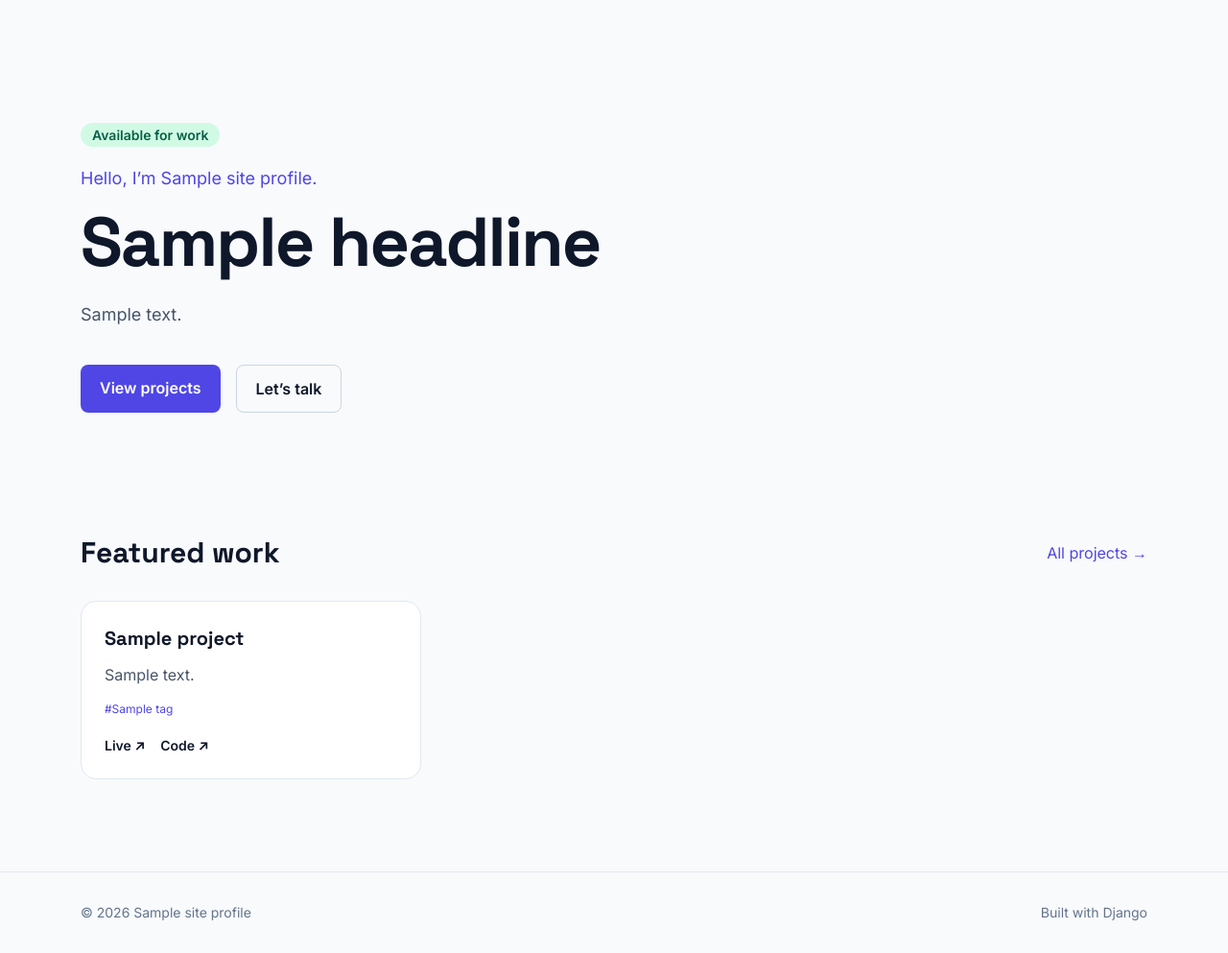
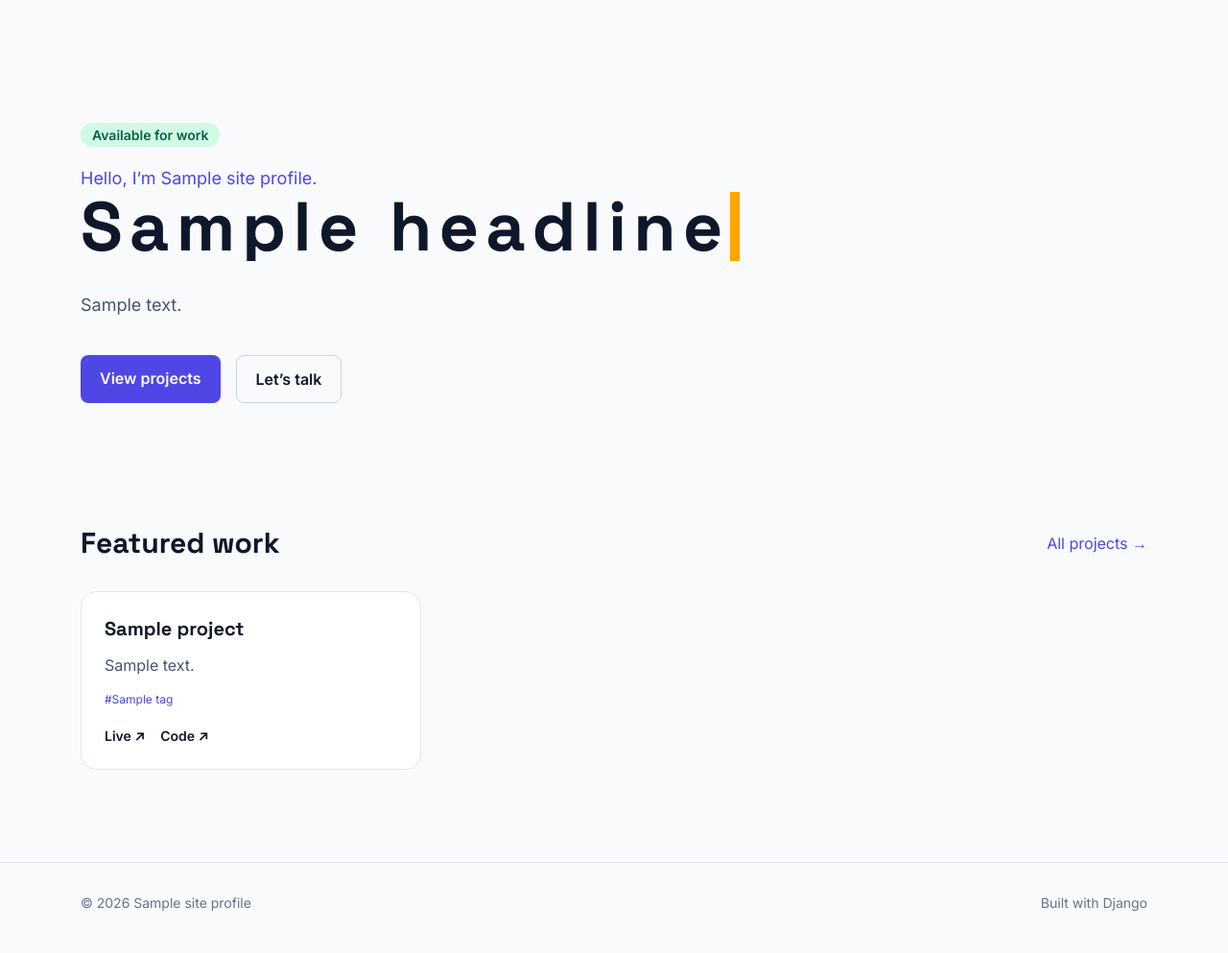
Before and after one commit to JeevaganesanM/Portfolio_07, a Django app: template templates/core/home.html in a window 1280 px wide. Shown: the part 63-1056 px from the top of the page at 96% size. After the commit the page ends 1012 px from the top, so only its background shows below. Run offline with Django 5.2, Linux system fonts and the light colour scheme; the template is opened without the code that fills it: most values are stand-ins (such as "Sample title", 1, 10 or a date in 2020); style sheets or scripts are compiled from the project's sources.

Commit message:
UI updated

```diff
--- a/static/js/animations.js
+++ b/static/js/animations.js
@@ -1 +1,9 @@
-document.querySelectorAll('[data-reveal]').forEach((el) => new IntersectionObserver(([entry], observer) => { if (entry.isIntersecting) { el.classList.add('is-visible'); observer.unobserve(el); } }).observe(el));
+document.querySelectorAll('[data-reveal]').forEach((el) => {
+  new IntersectionObserver(([entry]) => {
+    if (entry.isIntersecting) {
+      const type = el.dataset.reveal || 'fade';
+      el.classList.add(`reveal-${type}`);
+      observer.unobserve(el);
+    }
+  }).observe(el);
+});
--- a/static/src/input.css
+++ b/static/src/input.css
@@ -7,3 +7,71 @@
   .button-secondary { @apply inline-flex rounded-lg border border-slate-300 px-5 py-3 font-semibold transition hover:bg-slate-100 dark:border-slate-700 dark:hover:bg-slate-900; }
   .field { @apply block w-full rounded-lg border border-slate-300 bg-white px-3 py-2 text-slate-900 outline-none focus:border-indigo-500 focus:ring-2 focus:ring-indigo-200 dark:border-slate-700 dark:bg-slate-900 dark:text-white; }
 }
+
+@keyframes fade-in {
+  from { opacity: 0; transform: translateY(20px); }
+  to { opacity: 1; transform: translateY(0); }
+}
+@keyframes slide-in-left {
+  from { opacity: 0; transform: translateX(-20px); }
+  to { opacity: 1; transform: translateX(0); }
+}
+@keyframes slide-in-right {
+  from { opacity: 0; transform: translateX(20px); }
+  to { opacity: 1; transform: translateX(0); }
+}
+@keyframes pulse {
+  0% { transform: scale(1); }
+  50% { transform: scale(1.05); }
+  100% { transform: scale(1); }
+}
+
+.fade-in { animation: fade-in 0.6s ease-out forwards; }
+.slide-in-left { animation: slide-in-left 0.6s ease-out forwards; }
+.slide-in-right { animation: slide-in-right 0.6s ease-out forwards; }
+.pulse { animation: pulse 2s infinite; }
+.delay-100 { animation-delay: 100ms; }
+.delay-200 { animation-delay: 200ms; }
+.delay-300 { animation-delay: 300ms; }
+.delay-400 { animation-delay: 400ms; }
+.delay-500 { animation-delay: 500ms; }
+.reveal-fade { @apply fade-in; }
+.reveal-slide-left { @apply slide-in-left; }
+.reveal-slide-right { @apply slide-in-right; }
+
+@keyframes gradient-shift {
+  0% { background-position: 0% 50%; }
+  50% { background-position: 100% 50%; }
+  100% { background-position: 0% 50%; }
+}
+.bg-animate {
+  background-size: 200% 200%;
+  animation: gradient-shift 15s ease infinite;
+}
+
+@keyframes typing {
+  from { width: 0 }
+  to { width: 100% }
+}
+@keyframes blink-caret {
+  from, to { border-color: transparent }
+  50% { border-color: orange; }
+}
+.typing-effect {
+  overflow: hidden;
+  border-right: .15em solid orange;
+  white-space: nowrap;
+  margin: 0 auto;
+  letter-spacing: .1em;
+  animation:
+    typing 3.5s steps(40, end),
+    blink-caret .75s step-end infinite;
+}
+@keyframes float {
+  0% { transform: translateY(0px); }
+  50% { transform: translateY(-10px); }
+  100% { transform: translateY(0px); }
+}
+.float { animation: float 6s ease-in-out infinite; }
+.hover-tilt { transition: transform .3s; }
+.hover-tilt:hover { transform: rotateY(5deg) rotateX(-5deg); }
--- a/templates/base.html
+++ b/templates/base.html
@@ -4,12 +4,13 @@
         <meta name="viewport" content="width=device-width,initial-scale=1">
         <title>{% block title %}{{ site_profile.name|default:'Portfolio' }}{% endblock %}</title>
         <meta name="description" content="{{ site_profile.headline|default:'Personal portfolio' }}">
+        <link rel="icon" type="image/png" href="{% static 'images/icons/favicon.png' %}">
         <script>if(localStorage.theme==='dark'||(!('theme'in localStorage)&&matchMedia('(prefers-color-scheme:dark)').matches))document.documentElement.classList.add('dark')</script>
         <link rel="preconnect" href="https://fonts.googleapis.com">
         <link href="https://fonts.googleapis.com/css2?family=Inter:wght@400;500;600;700&family=Space+Grotesk:wght@500;700&display=swap" rel="stylesheet">
         <link rel="stylesheet" href="{% static 'css/output.css' %}">
     </head>
-    <body class="bg-slate-50 text-slate-900 dark:bg-slate-950 dark:text-slate-100">
+    <body class="bg-slate-50 text-slate-900 dark:bg-slate-950 dark:text-slate-100 bg-animate">
         <div class="min-h-screen flex flex-col">
             {% include 'components/navbar.html' %}
             <main class="flex-1">
--- a/templates/components/hire_me_badge.html
+++ b/templates/components/hire_me_badge.html
@@ -1 +1 @@
-<span class="rounded-full bg-emerald-100 px-3 py-1 text-sm font-semibold text-emerald-800">Available for work</span>
+<span class="rounded-full bg-emerald-100 px-3 py-1 text-sm font-semibold text-emerald-800 pulse float">Available for work</span>
--- a/templates/components/project_card.html
+++ b/templates/components/project_card.html
@@ -1 +1,17 @@
-<article class="overflow-hidden rounded-2xl border border-slate-200 bg-white p-6 transition hover:-translate-y-1 dark:border-slate-800 dark:bg-slate-900"><h3 class="font-display text-xl font-bold">{{ project.title }}</h3><p class="mt-3 text-slate-600 dark:text-slate-300">{{ project.summary }}</p><div class="mt-4 flex flex-wrap gap-2">{% for tag in project.tags %}<span class="text-xs text-indigo-600 dark:text-indigo-400">#{{ tag }}</span>{% endfor %}</div><div class="mt-5 flex gap-4 text-sm font-semibold">{% if project.live_url %}<a href="{{ project.live_url }}" target="_blank" rel="noreferrer">Live ↗</a>{% endif %}{% if project.source_url %}<a href="{{ project.source_url }}" target="_blank" rel="noreferrer">Code ↗</a>{% endif %}</div></article>
+<article class="overflow-hidden rounded-2xl border border-slate-200 bg-white p-6 transition hover:-translate-y-1 hover-tilt dark:border-slate-800 dark:bg-slate-900">
+    <h3 class="font-display text-xl font-bold">{{ project.title }}</h3>
+    <p class="mt-3 text-slate-600 dark:text-slate-300">{{ project.summary }}</p>
+    <div class="mt-4 flex flex-wrap gap-2">
+        {% for tag in project.tags %}
+            <span class="text-xs text-indigo-600 dark:text-indigo-400">#{{ tag }}</span>
+        {% endfor %}
+    </div>
+    <div class="mt-5 flex gap-4 text-sm font-semibold">
+        {% if project.live_url %}
+            <a href="{{ project.live_url }}" target="_blank" rel="noreferrer">Live ↗</a>
+        {% endif %}
+        {% if project.source_url %}
+            <a href="{{ project.source_url }}" target="_blank" rel="noreferrer">Code ↗</a>
+        {% endif %}
+    </div>
+</article>
--- a/templates/core/home.html
+++ b/templates/core/home.html
@@ -1 +1,29 @@
-{% extends 'base.html' %}{% block content %}<section class="mx-auto max-w-6xl px-5 py-24 md:py-32"><div class="max-w-3xl"><div class="mb-5">{% include 'components/hire_me_badge.html' %}</div><p class="text-lg text-indigo-600 dark:text-indigo-400">Hello, I’m {{ site_profile.name|default:'Jeeva' }}.</p><h1 class="mt-4 font-display text-5xl font-bold tracking-tight md:text-7xl">{{ site_profile.headline|default:'I build thoughtful digital experiences.' }}</h1><p class="mt-6 max-w-2xl text-lg leading-8 text-slate-600 dark:text-slate-300">{{ site_profile.bio|default:'A developer who turns ideas into fast, accessible, and delightful products.'|truncatewords:35 }}</p><div class="mt-9 flex gap-4"><a class="button" href="{% url 'projects:list' %}">View projects</a><a class="button-secondary" href="{% url 'contact:contact' %}">Let’s talk</a></div></div></section>{% if featured_projects %}<section class="mx-auto max-w-6xl px-5 pb-24"><div class="mb-8 flex items-center justify-between"><h2 class="font-display text-3xl font-bold">Featured work</h2><a href="{% url 'projects:list' %}" class="text-indigo-600">All projects →</a></div><div class="grid gap-6 md:grid-cols-3">{% for project in featured_projects %}{% include 'components/featured_project.html' %}{% endfor %}</div></section>{% endif %}{% endblock %}
+{% extends 'base.html' %}{% block content %}
+<section class="mx-auto max-w-6xl px-5 py-24 md:py-32 reveal-fade" data-reveal="fade">
+    <div class="max-w-3xl reveal-slide-left" data-reveal="slide-left">
+        <div class="mb-5">{% include 'components/hire_me_badge.html' %}</div>
+        <p class="text-lg text-indigo-600 dark:text-indigo-400">Hello, I’m {{ site_profile.name|default:'Jeeva' }}.</p>
+        <h1 class="mt-4 font-display text-5xl font-bold tracking-tight md:text-7xl inline-block typing-effect">{{ site_profile.headline|default:'I build thoughtful digital experiences.' }}</h1>
+        <p class="mt-6 max-w-2xl text-lg leading-8 text-slate-600 dark:text-slate-300">{{ site_profile.bio|default:'A developer who turns ideas into fast, accessible, and delightful products.'|truncatewords:35 }}</p>
+        <div class="mt-9 flex gap-4">
+            <a class="button" href="{% url 'projects:list' %}">View projects</a>
+            <a class="button-secondary" href="{% url 'contact:contact' %}">Let’s talk</a>
+        </div>
+    </div>
+</section>
+
+{% if featured_projects %}
+<section class="mx-auto max-w-6xl px-5 pb-24 reveal-fade" data-reveal="fade">
+    <div class="mb-8 flex items-center justify-between">
+        <h2 class="font-display text-3xl font-bold">Featured work</h2>
+        <a href="{% url 'projects:list' %}" class="text-indigo-600">All projects →</a>
+    </div>
+    <div class="grid gap-6 md:grid-cols-3">
+        {% for project in featured_projects %}
+            {% include 'components/project_card.html' with project=project %}
+        {% endfor %}
+    </div>
+</section>
+{% endif %}
+
+{% endblock %}
--- a/templates/portfolio_base.html
+++ b/templates/portfolio_base.html
@@ -6,6 +6,7 @@
   <meta name="viewport" content="width=device-width,initial-scale=1">
   <title>{% block title %}{{ profile.name }}{% endblock %}</title>
   <meta name="description" content="{{ profile.headline }}">
+  <link rel="icon" type="image/png" href="{% static 'images/icons/favicon.png' %}">
   <script>if(localStorage.theme==='dark'||(!('theme'in localStorage)&&matchMedia('(prefers-color-scheme:dark)').matches))document.documentElement.classList.add('dark')</script>
   <link rel="preconnect" href="https://fonts.googleapis.com">
   <link rel="preconnect" href="https://fonts.gstatic.com" crossorigin>
```
Also changed, not shown: static/css/portfolio.css (+19 -0 lines), templates/components/article_card.html (+7 -1 lines), templates/components/footer.html (+6 -1 lines), templates/components/navbar.html (+13 -1 lines), templates/components/timeline_item.html (+6 -1 lines), templates/contact/contact.html (+6 -1 lines), templates/core/about.html (+11 -1 lines), README.md, static/images/icons/favicon.png (added), static/images/profile/jeeva-ganesan-logo.png.
